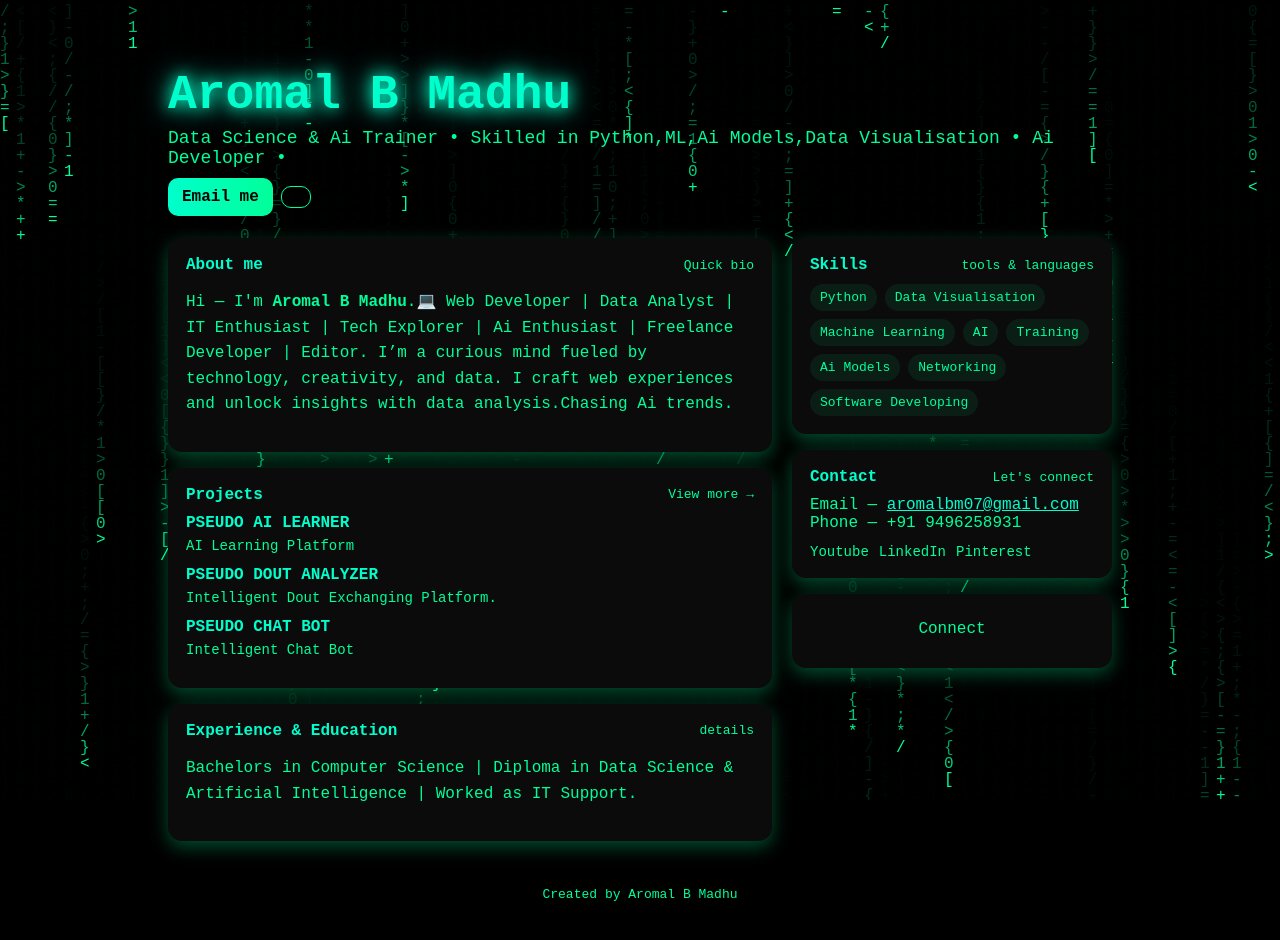
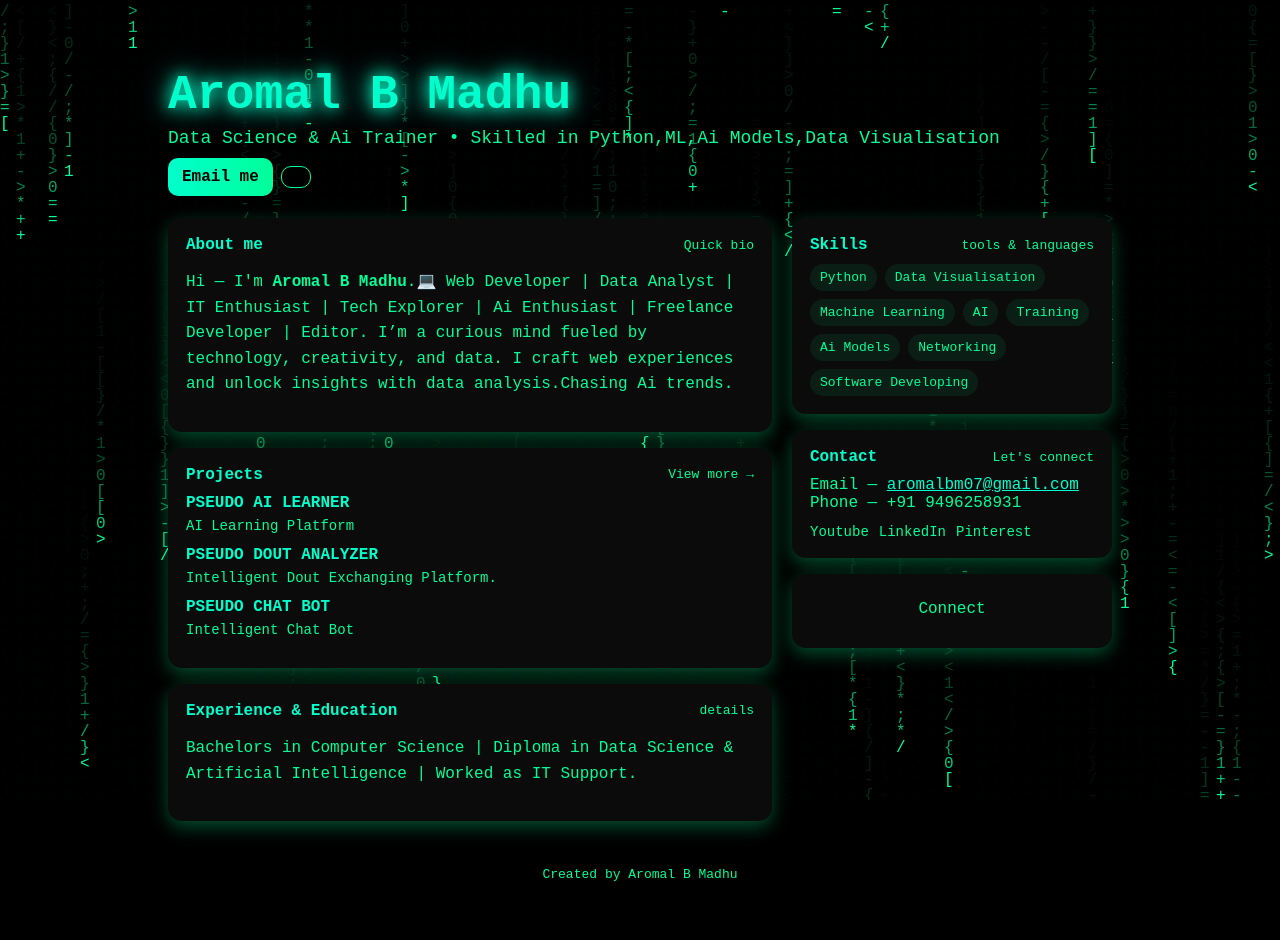
Before and after one commit to Aromalbm07/Aromal-B-Madhu-Portfolio, a plain HTML site: page index.html in a window 1280 px wide. Drawn offline with Linux system fonts and the light colour scheme.

Commit message:
Fix typo in lead paragraph of index.html

```diff
--- a/index.html
+++ b/index.html
@@ -67,7 +67,7 @@
     <header>
       <div class="hero">
         <h1>Aromal B Madhu</h1>
-        <p class="lead">Data Science & Ai Trainer • Skilled in Python,ML,Ai Models,Data Visualisation • Ai Developer • </p>
+        <p class="lead">Data Science & Ai Trainer • Skilled in Python,ML,Ai Models,Data Visualisation </p>
         <div style="margin-top:10px;display:flex;gap:8px;align-items:center">
           <a class="contact" href="mailto:aromalbm07@gmail.com">Email me</a>
           <a class="contact" href="#projects" style="background:transparent;border:1px solid #00ff99;color:var(--muted)"></a>
```
